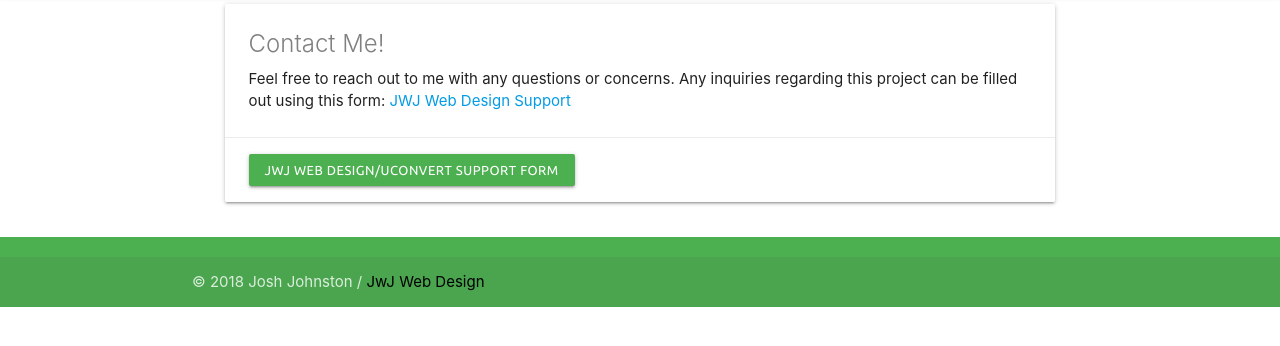
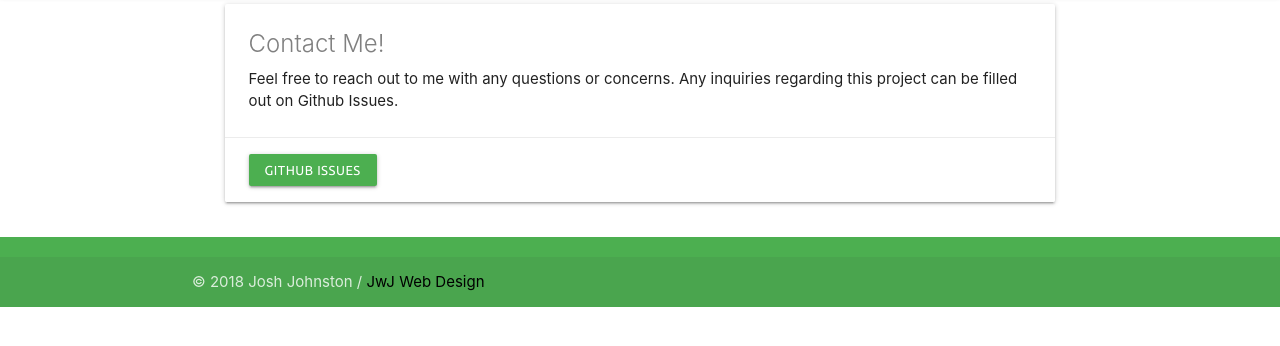
Before and after one commit to sundroppity/uconvert, a plain HTML site: page contact.html in a window 1280 px wide. Shown: the part 68-414 px from the top of the page. Drawn offline with nearby package versions, Linux system fonts and the light colour scheme.

Commit message:
Brought website information totally up to date. This will be considered the final copy to be turned in for credit, as well as version one of the site.
Signed-off-by: sundroppity <jjohnst7@ashland.edu>

```diff
--- a/contact.html
+++ b/contact.html
@@ -39,11 +39,10 @@
 
             <div class="card-content">
                 <span class="card-title">Contact Me!</span>
-				Feel free to reach out to me with any questions or concerns. Any inquiries regarding this project can be filled out using this form: <a href="http://support.jwjwebdesign.com/###"> JWJ Web Design Support </a>
-            </div>
+				Feel free to reach out to me with any questions or concerns. Any inquiries regarding this project can be filled out on Github Issues. </div>
             <div class="card-action">
-                <a class="waves-green waves-light btn-small green" href="http://support.jwjwebdesign.com/unconvert">
-                    JWJ Web Design/UConvert Support Form
+                <a class="waves-green waves-light btn-small green" href="https://github.com/sundroppity/uconvert/issues">
+                    Github Issues
                 </a>
             </div>
         </div>
```
Also changed, not shown: about.html (+1 -0 lines), support.html (+3 -3 lines), 1 other file.
